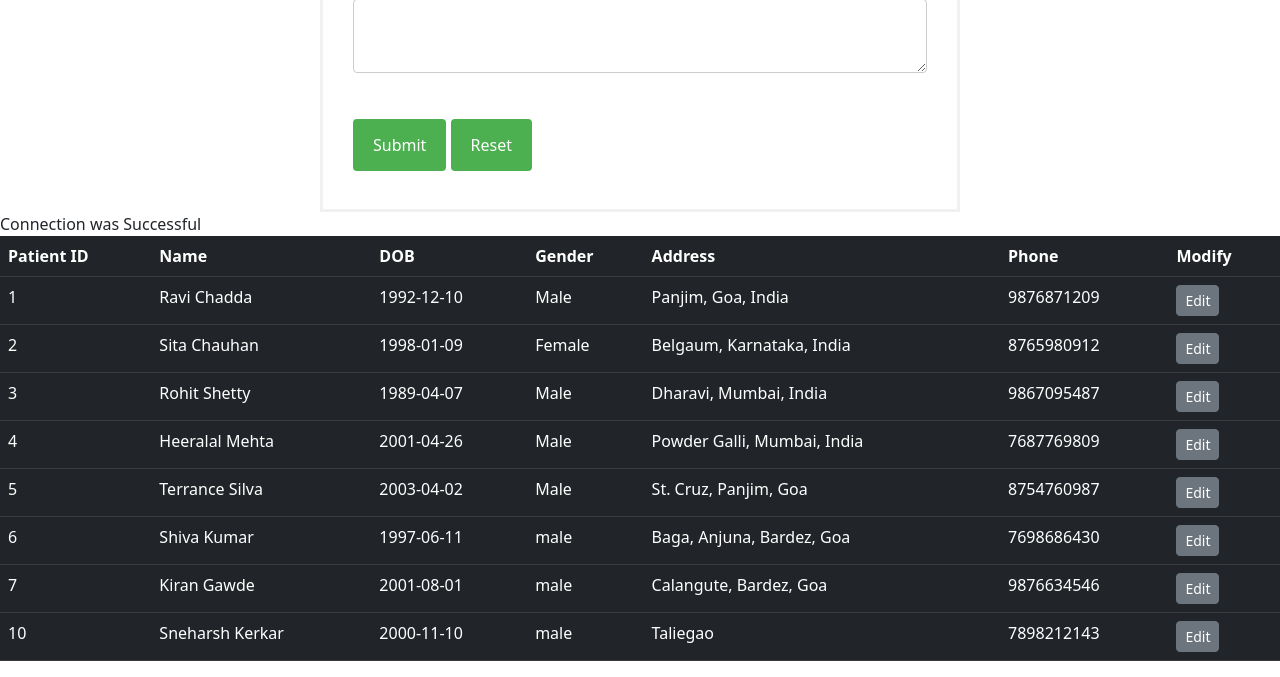
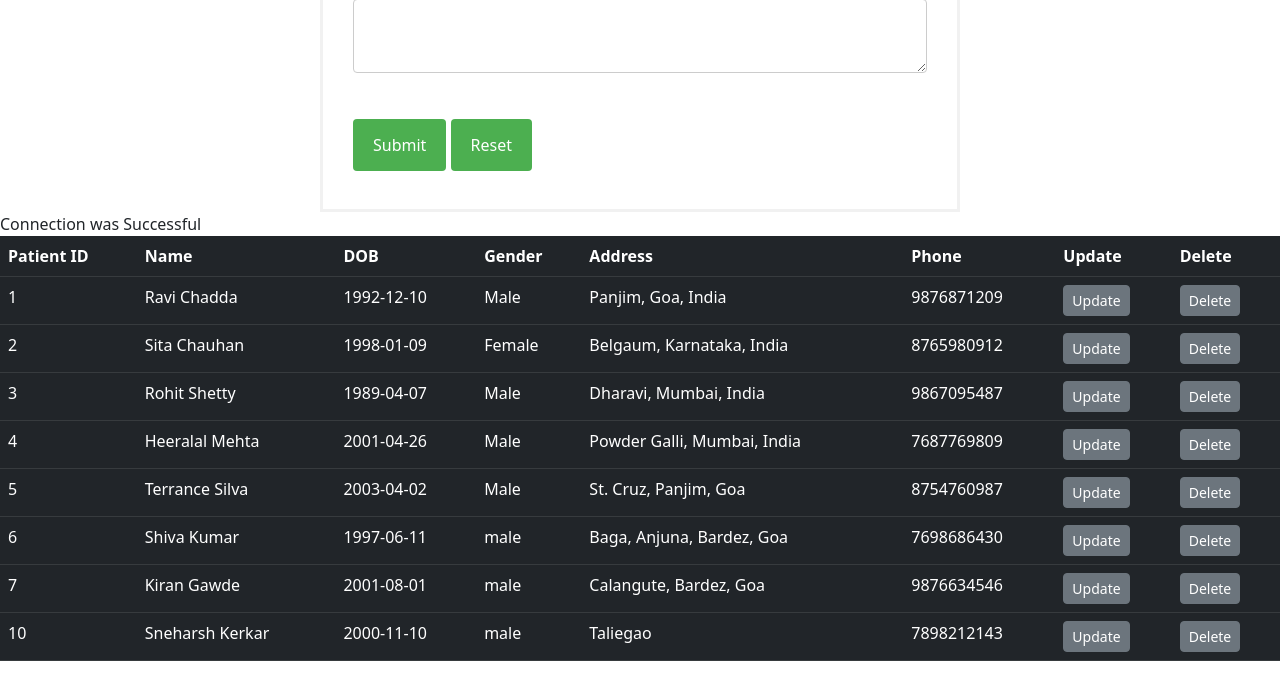
Before and after one commit to githubRutvik/Patient-Management-System, a PHP site: page /patient-management-system/patient.php in a window 1280 px wide. Shown: the part 694-1371 px from the top of the page. Run offline with PHP 8.4, Linux system fonts and the light colour scheme; data comes from the database, SQL or seed files in the repository.

Commit message:
updated the same for patient table

```diff
--- a/PMS/Candidates/patient.php
+++ b/PMS/Candidates/patient.php
@@ -188,9 +188,9 @@ $result = mysqli_query($conn, $sql);
 	$result = mysqli_query($conn, $sql);
 
 	echo "<table class ='table table-dark'>";
-echo "<tr><th>Patient ID</th><th>Name</th><th>DOB</th><th>Gender</th><th>Address</th><th>Phone</th><th>Modify</th></tr>";
+echo "<tr><th>Patient ID</th><th>Name</th><th>DOB</th><th>Gender</th><th>Address</th><th>Phone</th><th>Update</th><th>Delete</th></tr>";
 while ($row = mysqli_fetch_array($result, MYSQLI_ASSOC)) {
-    echo "<tr><td>" . $row["p_id"] . "</td><td>" . $row["p_name"] . "</td><td>" . $row["dob"] . "</td><td>" . $row["p_gender"] . "</td><td>" . $row["p_address"] . "</td><td>" . $row["p_phone"] . "</td><td><button class='btn btn-secondary btn-sm'>Edit</button></td></tr>";
+    echo "<tr><td>" . $row["p_id"] . "</td><td>" . $row["p_name"] . "</td><td>" . $row["dob"] . "</td><td>" . $row["p_gender"] . "</td><td>" . $row["p_address"] . "</td><td>" . $row["p_phone"] . "</td><td><button class='btn btn-secondary btn-sm'>Update</button></td></td><td><button class='btn btn-secondary btn-sm'>Delete</button></td></tr>";
 }
 echo "</table>";
 
```
